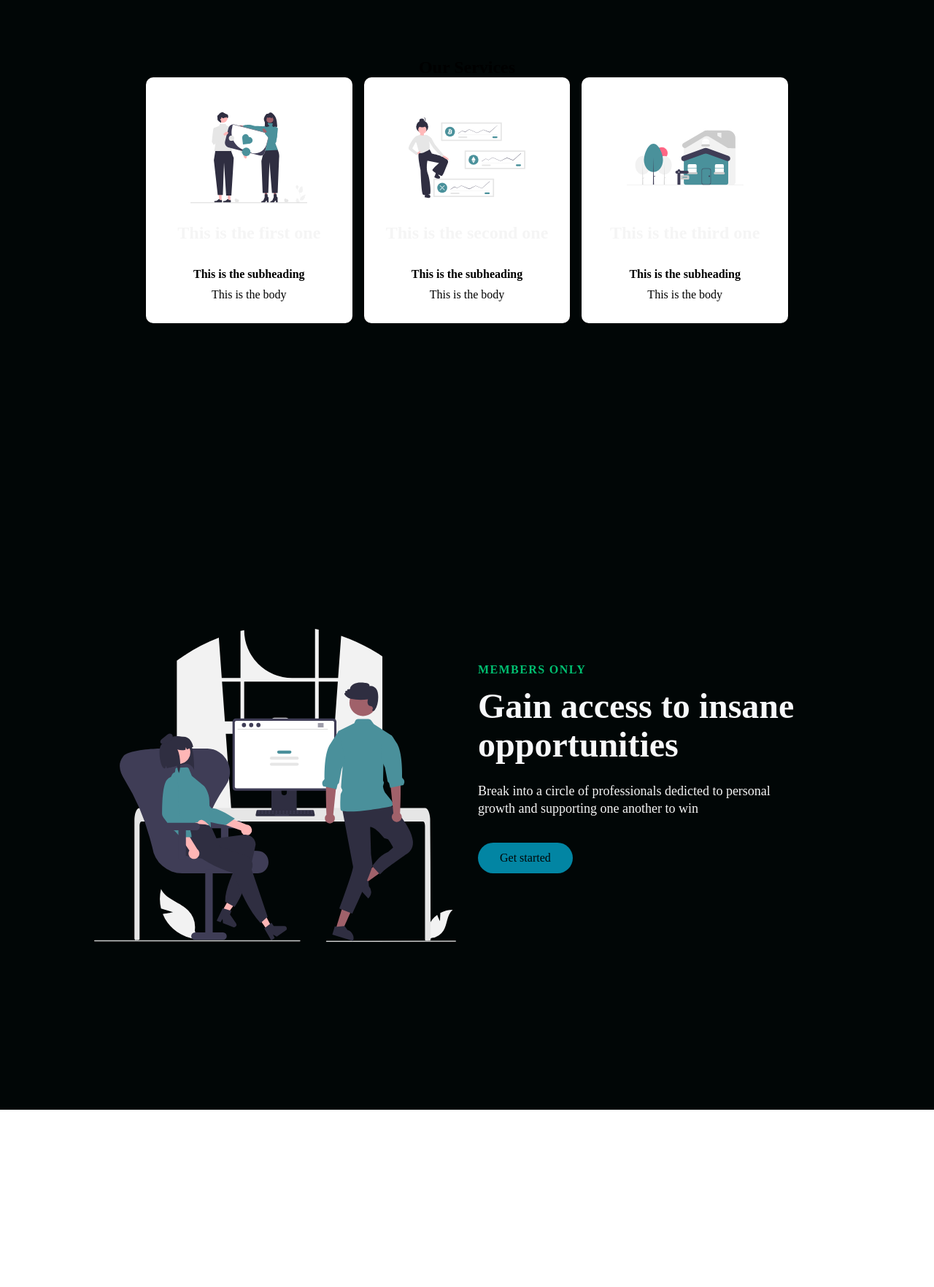
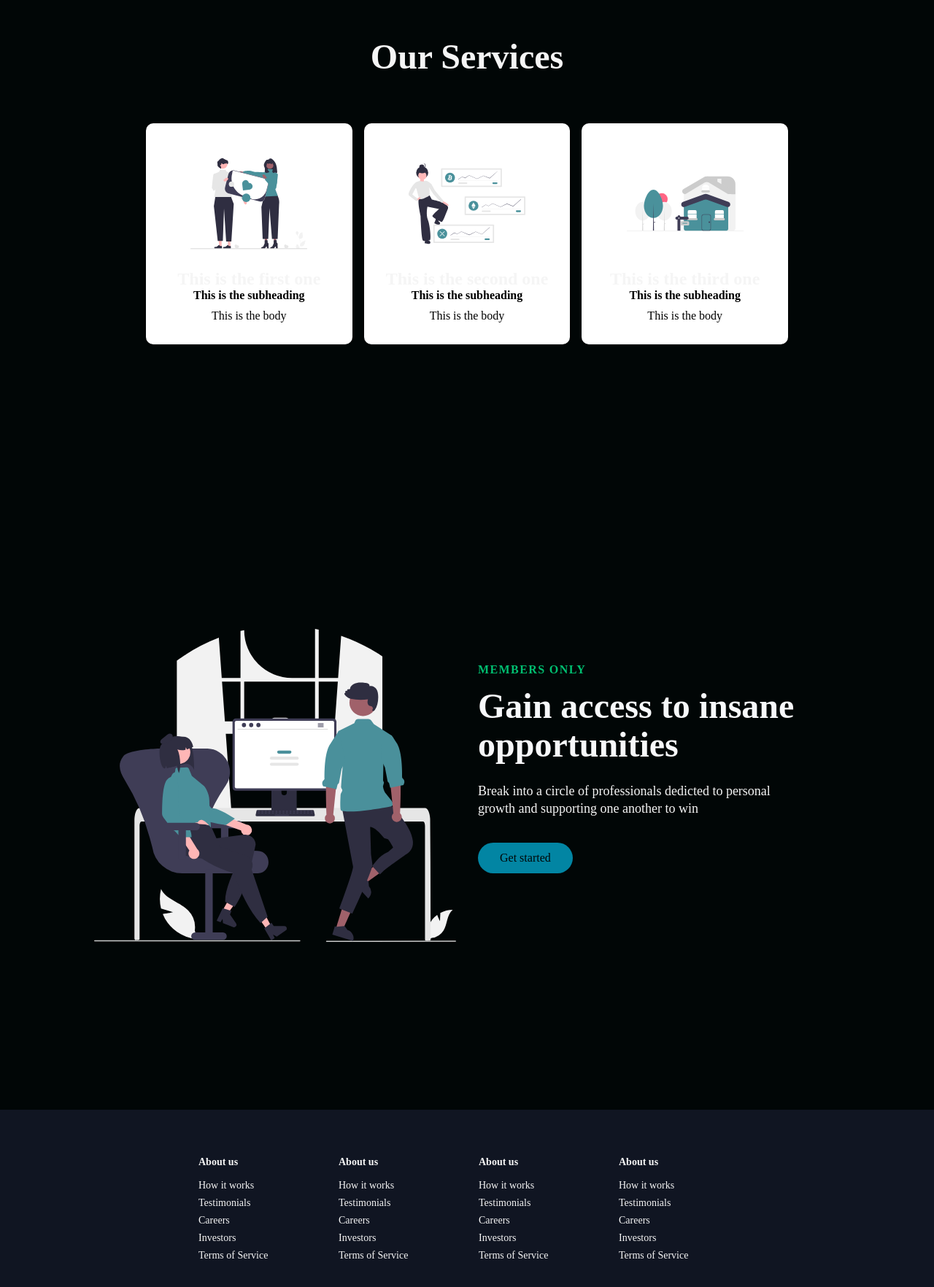
Before and after one commit to realemmanueleze/442-app, a React (Create React App) app: page / in a window 1280 px wide. Shown: the part 2659-4423 px from the top of the page at 73% size. Before the commit the page ends 4180 px from the top, so only its background shows below. Built offline with nearby package versions, Linux system fonts and the light colour scheme; a web font is replaced by a local one.

Commit message:
feat: added footer

```diff
--- a/src/App.js
+++ b/src/App.js
@@ -1,12 +1,20 @@
 import React from 'react';
 import './App.css';
-import { BrowserRouter as Router } from 'react-router-dom';
-import Home from './views';
+import { BrowserRouter as Router, Routes, Route } from 'react-router-dom';
+import routes from 'routes';
+import Nav from 'components/Nav';
+import Footer from 'components/Footer';
 
 function App() {
   return (
     <Router>
-      <Home />
+      <Nav />
+      <Routes>
+        {routes.map(({ path, exact, component: Component }) => (
+          <Route key={path} path={path} exact={exact} element={<Component />} />
+        ))}
+      </Routes>
+      <Footer />
     </Router>
   );
 }
--- /dev/null
+++ b/src/components/Footer/FooterStyles.js
@@ -0,0 +1,67 @@
+import styled from 'styled-components';
+import { Link } from 'react-router-dom';
+
+export const $FooterContainer = styled.div`
+  background: #101522;
+`;
+
+export const $FooterWrappper = styled.div`
+  padding: 48px 24px;
+  display: flex;
+  flex-direction: column;
+  justify-content: center;
+  align-items: center;
+  max-width: 1100px;
+  margin: 0 auto;
+`;
+
+export const $FooterLinksContainer = styled.div`
+  display: flex;
+  justify-content: center;
+
+  @media (max-width: 820px) {
+    padding: 32px;
+  }
+`;
+
+export const $FooterLinksWrapper = styled.div`
+  display: flex;
+
+  @media (max-width: 820px) {
+    flex-direction: column;
+  }
+`;
+
+export const $FooterLinksItems = styled.div`
+  display: flex;
+  flex-direction: column;
+  align-items: flex-start;
+  margin: 16px;
+  text-align: left;
+  width: 160px;
+  box-sizing: border-box;
+  color: #f5f5f5;
+
+  @media (max-width: 420px) {
+    margin: 0;
+    padding: 10px;
+    width: 100%;
+  }
+`;
+
+export const $FooterLinkTitle = styled.h3`
+  font-size: 14px;
+  margin-bottom: 16px;
+`;
+
+export const $FooterLink = styled(Link)`
+  color: #f5f5f5;
+  text-decoration: none;
+  margin-bottom: 0.5rem;
+  font-size: 14px;
+
+  &:hover {
+    color: #01bf71;
+    transition: 0.3 ease-out;
+  }
+`;
--- /dev/null
+++ b/src/components/Footer/index.js
@@ -0,0 +1,59 @@
+import React from 'react';
+import {
+  $FooterContainer,
+  $FooterWrappper,
+  $FooterLinksContainer,
+  $FooterLinksWrapper,
+  $FooterLinksItems,
+  $FooterLinkTitle,
+  $FooterLink,
+} from './FooterStyles';
+
+function Footer() {
+  return (
+    <$FooterContainer>
+      <$FooterWrappper>
+        <$FooterLinksContainer>
+          <$FooterLinksWrapper>
+            <$FooterLinksItems>
+              <$FooterLinkTitle>About us</$FooterLinkTitle>
+              <$FooterLink to="/sigin">How it works</$FooterLink>
+              <$FooterLink to="/sigin">Testimonials</$FooterLink>
+              <$FooterLink to="/sigin">Careers</$FooterLink>
+              <$FooterLink to="/sigin">Investors</$FooterLink>
+              <$FooterLink to="/sigin">Terms of Service</$FooterLink>
+            </$FooterLinksItems>
+            <$FooterLinksItems>
+              <$FooterLinkTitle>About us</$FooterLinkTitle>
+              <$FooterLink to="/sigin">How it works</$FooterLink>
+              <$FooterLink to="/sigin">Testimonials</$FooterLink>
+              <$FooterLink to="/sigin">Careers</$FooterLink>
+              <$FooterLink to="/sigin">Investors</$FooterLink>
+              <$FooterLink to="/sigin">Terms of Service</$FooterLink>
+            </$FooterLinksItems>
+          </$FooterLinksWrapper>
+          <$FooterLinksWrapper>
+            <$FooterLinksItems>
+              <$FooterLinkTitle>About us</$FooterLinkTitle>
+              <$FooterLink to="/sigin">How it works</$FooterLink>
+              <$FooterLink to="/sigin">Testimonials</$FooterLink>
+              <$FooterLink to="/sigin">Careers</$FooterLink>
+              <$FooterLink to="/sigin">Investors</$FooterLink>
+              <$FooterLink to="/sigin">Terms of Service</$FooterLink>
+            </$FooterLinksItems>
+            <$FooterLinksItems>
+              <$FooterLinkTitle>About us</$FooterLinkTitle>
+              <$FooterLink to="/sigin">How it works</$FooterLink>
+              <$FooterLink to="/sigin">Testimonials</$FooterLink>
+              <$FooterLink to="/sigin">Careers</$FooterLink>
+              <$FooterLink to="/sigin">Investors</$FooterLink>
+              <$FooterLink to="/sigin">Terms of Service</$FooterLink>
+            </$FooterLinksItems>
+          </$FooterLinksWrapper>
+        </$FooterLinksContainer>
+      </$FooterWrappper>
+    </$FooterContainer>
+  );
+}
+
+export default Footer;
--- a/src/components/Info/index.js
+++ b/src/components/Info/index.js
@@ -27,7 +27,6 @@ export function Info({
   buttonLabel,
   img,
   alt,
-  darkText,
 }) {
   return (
     <$InfoContainer lightBg={lightBg} id={id}>
@@ -73,7 +72,6 @@ Info.propTypes = {
   topLine: PropTypes.string.isRequired,
   headline: PropTypes.string.isRequired,
   lightText: PropTypes.bool.isRequired,
-  darkText: PropTypes.bool.isRequired,
   description: PropTypes.string.isRequired,
   buttonLabel: PropTypes.string.isRequired,
   img: PropTypes.string.isRequired,
--- /dev/null
+++ b/src/components/Nav.js
@@ -0,0 +1,18 @@
+import React, { useState } from 'react';
+import Navbar from './Navbar';
+import Sidebar from './Sidebar';
+
+function Nav() {
+  const [isOpen, setIsOpen] = useState(false);
+  const toggleMobileMenu = () => {
+    setIsOpen(!isOpen);
+  };
+  return (
+    <>
+      <Sidebar isOpen={isOpen} toggleMobileMenu={toggleMobileMenu} />
+      <Navbar toggleMobileMenu={toggleMobileMenu} />
+    </>
+  );
+}
+
+export default Nav;
--- a/src/components/Services/ServicesStyles.js
+++ b/src/components/Services/ServicesStyles.js
@@ -16,7 +16,16 @@ export const $ServicesContainer = styled.div`
   }
 `;
 
-export const $SectionTitle = styled.h2``;
+export const $SectionTitle = styled.h2`
+  font-size: 3rem;
+  color: #f5f5f5;
+  margin-bottom: 64px;
+
+  @media (max-width: 480px) {
+    font-size: 2rem;
+    transition: all 0.2s ease-in-out;
+  }
+`;
 
 export const $ServicesWrapper = styled.div`
   max-width: 1000px;
@@ -30,11 +39,13 @@ export const $ServicesWrapper = styled.div`
 
   @media (max-width: 768px) {
     grid-template-columns: 1fr 1fr;
+    transition: all 0.2s ease-in-out;
   }
 
   @media (max-width: 480px) {
     grid-template-columns: 1fr;
     padding: 0 20px;
+    transition: all 0.2s ease-in-out;
   }
 `;
 
@@ -65,7 +76,6 @@ export const $Icon = styled.img`
 export const $Heading = styled.h3`
   font-size: 1.5rem;
   color: #f5f5f5;
-  margin-bottom: 34px;
 
   @media (max-width: 480px) {
     font-size: 2rem;
--- /dev/null
+++ b/src/components/Signin/SigninStyles.js
@@ -0,0 +1,10 @@
+import styled from 'styled-components';
+
+export const $SigninContainer = styled.div`
+  position: relative;
+  /* margin-top: 80px; */
+  display: flex;
+  justify-content: center;
+  align-items: center;
+  min-height: 700px;
+`;
--- /dev/null
+++ b/src/components/Signin/index.js
@@ -0,0 +1,8 @@
+import React from 'react';
+import { $SigninContainer } from './SigninStyles';
+
+function Signin() {
+  return <$SigninContainer>Sign Page</$SigninContainer>;
+}
+
+export default Signin;
--- /dev/null
+++ b/src/routes/index.js
@@ -0,0 +1,23 @@
+import SigninPage from 'views/signin';
+import Home from 'views';
+import Page404 from 'views/page404';
+
+const routes = [
+  {
+    path: '/',
+    exact: true,
+    component: Home,
+  },
+  {
+    path: '/signin',
+    exact: true,
+    component: SigninPage,
+  },
+  {
+    path: '/*',
+    exact: true,
+    component: Page404,
+  },
+];
+
+export default routes;
--- a/src/views/index.js
+++ b/src/views/index.js
@@ -1,20 +1,12 @@
-import React, { useState } from 'react';
+import React from 'react';
 import Services from 'components/Services';
 import Hero from '../components/Hero';
-import Info from '../components/Info';
-import Navbar from '../components/Navbar';
-import Sidebar from '../components/Sidebar';
 import { info1, info2, info3 } from '../components/Info/Data';
+import { Info } from '../components/Info';
 
 function Home() {
-  const [isOpen, setIsOpen] = useState(false);
-  const toggleMobileMenu = () => {
-    setIsOpen(!isOpen);
-  };
   return (
     <>
-      <Sidebar isOpen={isOpen} toggleMobileMenu={toggleMobileMenu} />
-      <Navbar toggleMobileMenu={toggleMobileMenu} />
       <Hero />
       <Info {...info1} />
       <Info {...info2} />
--- /dev/null
+++ b/src/views/page404.js
@@ -0,0 +1,7 @@
+import React from 'react';
+
+function Page404() {
+  return <div>404 - Page not found</div>;
+}
+
+export default Page404;
--- /dev/null
+++ b/src/views/signin.js
@@ -0,0 +1,12 @@
+import React from 'react';
+import Signin from '../components/Signin';
+
+function SigninPage() {
+  return (
+    <div>
+      <Signin />;
+    </div>
+  );
+}
+
+export default SigninPage;
```
